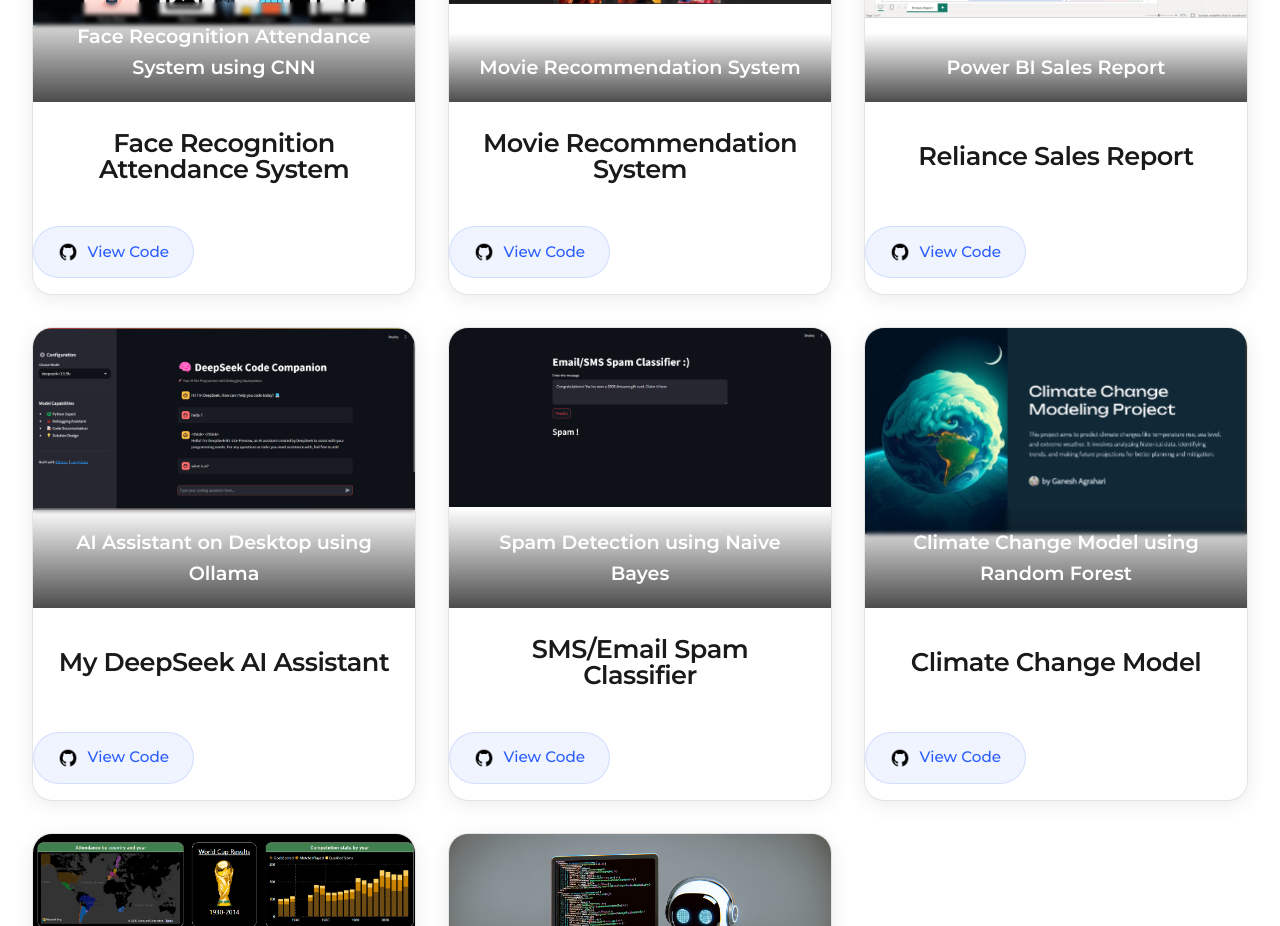
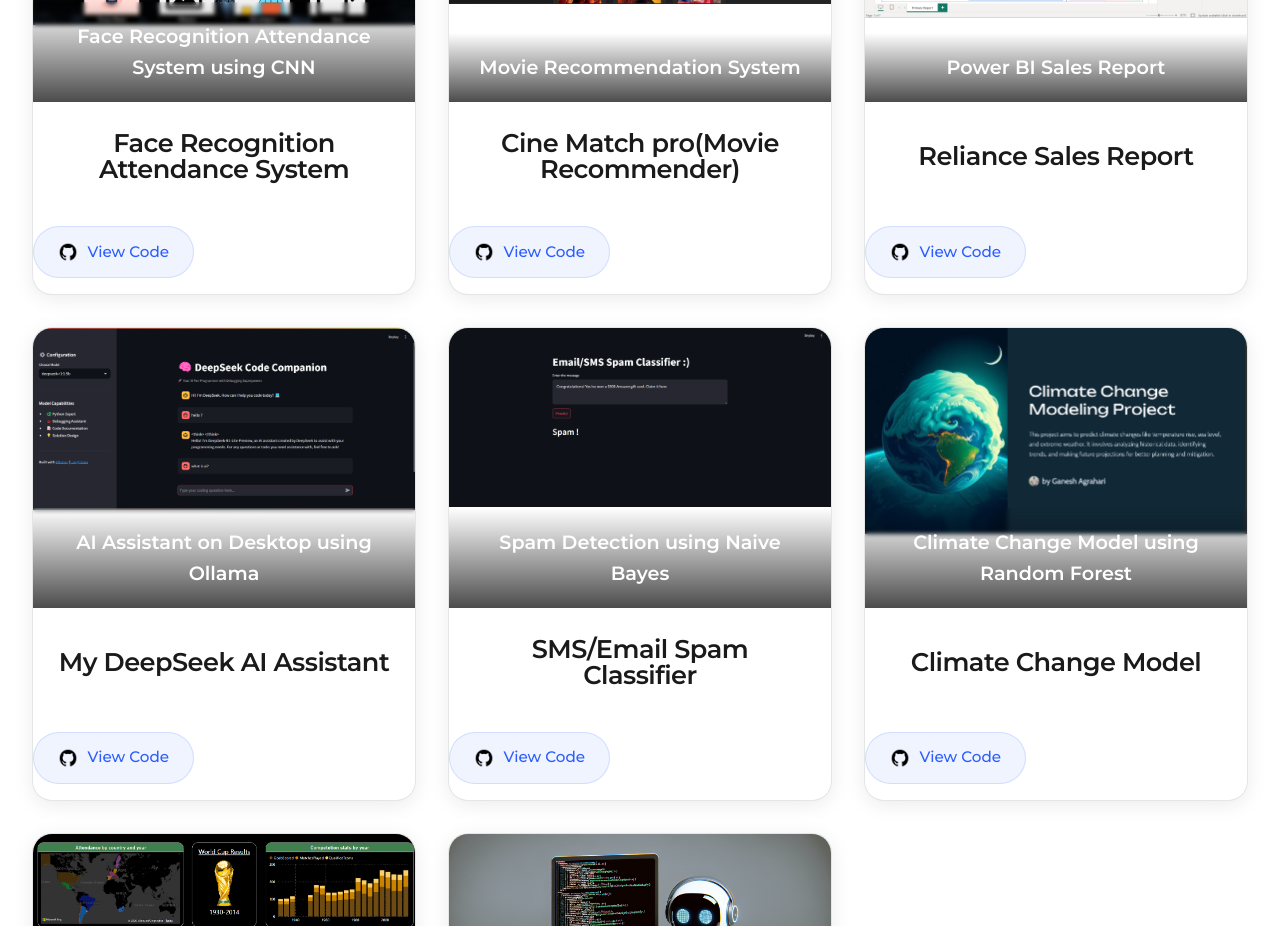
Before and after one commit to ganeshagrahari/ganesh-site-deploy, a Next.js app: page / in a window 1280 px wide. Shown: the part 2480-3406 px from the top of the page. Built offline with nearby package versions, Linux system fonts and the light colour scheme; some icons are missing.

Commit message:
modify...

```diff
--- a/app/page.js
+++ b/app/page.js
@@ -214,7 +214,7 @@ export default function Home() {
                   <figcaption>Movie Recommendation System</figcaption>
                 </div>
               </figure>
-              <h3>Movie Recommendation System</h3>
+              <h3>Cine Match pro(Movie Recommender)</h3>
               <a href="https://github.com/ganeshagrahari/Cine-Match-Pro-Movie-Recommender" className="github-link" target="_blank" rel="noopener noreferrer">
                 <img src="./imgs/github.png" alt="GitHub" width="20" />
                 View Code
```
